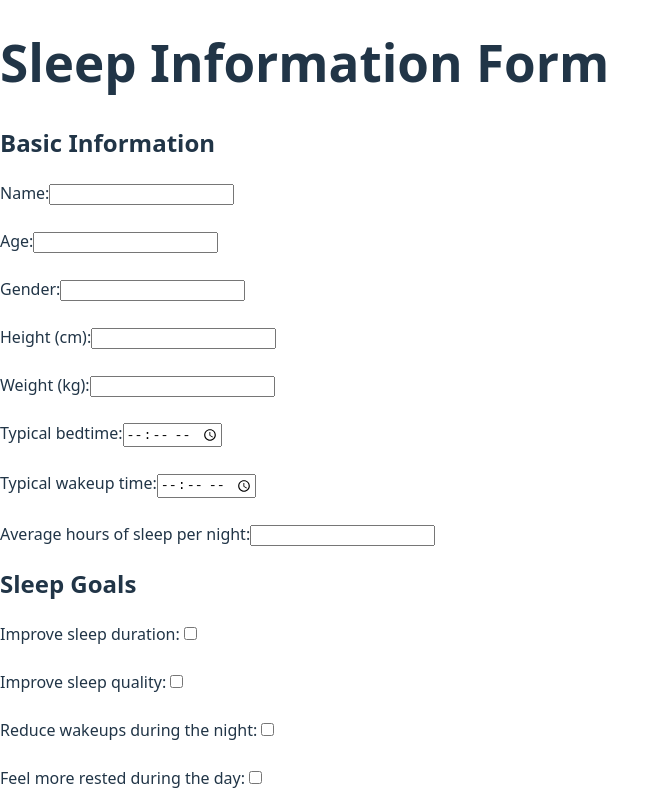
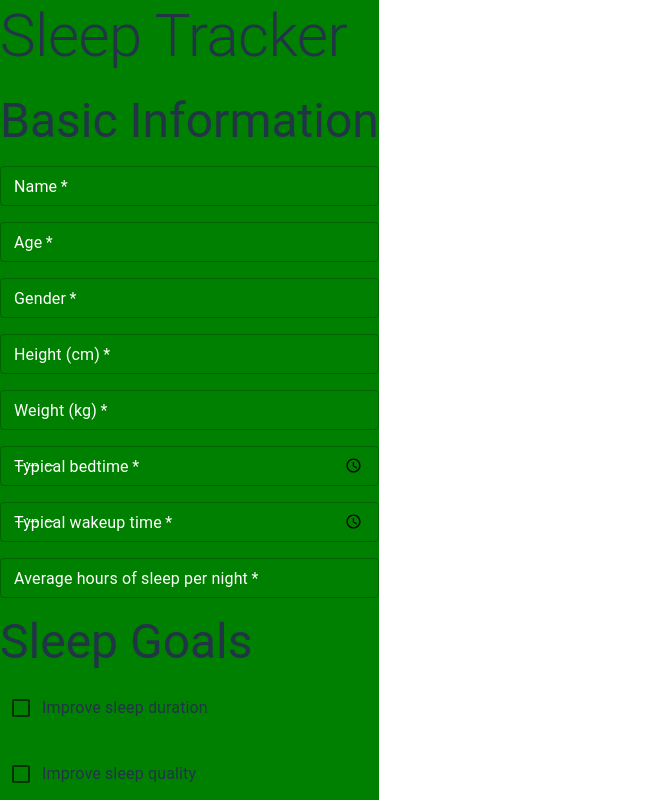
Before and after one commit to ducqluong/sleep-tracker-app, a React (Vite) app: page / in a window 1280 px wide. Shown: the top 800 px of the page, without its empty margins (0-669 px from the left). Built offline with nearby package versions, Linux system fonts and the light colour scheme.

Commit message:
Added styling for form

```diff
--- a/package.json
+++ b/package.json
@@ -10,6 +10,9 @@
     "preview": "vite preview"
   },
   "dependencies": {
+    "@emotion/react": "^11.14.0",
+    "@emotion/styled": "^11.14.0",
+    "@mui/material": "^6.4.8",
     "react": "^19.0.0",
     "react-dom": "^19.0.0",
     "react-hook-form": "^7.54.2"
--- a/src/App.tsx
+++ b/src/App.tsx
@@ -1,11 +1,17 @@
-// App.tsx
 import Form from "./components/Form/Form";
+import { Box } from "@mui/material";
 
 function App() {
   return (
-    <div>
+    <Box
+    // display="flex"
+    // justifyContent="center"
+    // alignItems="center"
+    // minHeight="100vh"
+    // minWidth="100wh"
+    >
       <Form />
-    </div>
+    </Box>
   );
 }
 
--- a/src/components/Form/BasicInfo.tsx
+++ b/src/components/Form/BasicInfo.tsx
@@ -1,50 +1,32 @@
-import { useFormContext } from "react-hook-form";
+import { Typography, Box, Stack } from "@mui/material";
+import InputField from "./InputField";
 
 function BasicInfo() {
-  const { register } = useFormContext();
+  return (
+    <Box>
+      <Typography variant="h3" gutterBottom>
+        Basic Information
+      </Typography>
 
-  return (
-    <>
-      <h2>Basic Information</h2>
-
-      <label htmlFor="name">Name:</label>
-      <input type="text" id="name" {...register("name")} />
-      <br />
-      <br />
-
-      <label htmlFor="age">Age:</label>
-      <input type="number" id="age" {...register("age")} />
-      <br />
-      <br />
-
-      <label htmlFor="gender">Gender:</label>
-      <input type="text" id="gender" {...register("gender")} />
-      <br />
-      <br />
-
-      <label htmlFor="height">Height (cm):</label>
-      <input type="number" id="height" {...register("height")} />
-      <br />
-      <br />
-
-      <label htmlFor="weight">Weight (kg):</label>
-      <input type="number" id="weight" {...register("weight")} />
-      <br />
-      <br />
-
-      <label htmlFor="bedtime">Typical bedtime:</label>
-      <input type="time" id="bedtime" {...register("bedtime")} />
-      <br />
-      <br />
-
-      <label htmlFor="wakeup_time">Typical wakeup time:</label>
-      <input type="time" id="wakeup_time" {...register("wakeup_time")} />
-      <br />
-      <br />
-
-      <label htmlFor="avg_sleep">Average hours of sleep per night:</label>
-      <input type="number" id="avg_sleep" {...register("avg_sleep")} />
-    </>
+      <Stack spacing={2}>
+        <InputField id="name" label="Name" />
+        <InputField id="age" label="Age" type="number" />
+        <InputField id="gender" label="Gender" />
+        <InputField id="height" label="Height (cm)" type="number" />
+        <InputField id="weight" label="Weight (kg)" type="number" />
+        <InputField id="bedtime" label="Typical bedtime" type="time" />
+        <InputField
+          id="wakeup_time"
+          label="Typical wakeup time"
+          type="time"
+        />
+        <InputField
+          id="avg_sleep"
+          label="Average hours of sleep per night"
+          type="number"
+        />
+      </Stack>
+    </Box>
   );
 }
 
--- /dev/null
+++ b/src/components/Form/CheckboxField.tsx
@@ -0,0 +1,20 @@
+import { useFormContext } from "react-hook-form";
+import { Checkbox, FormControlLabel } from "@mui/material";
+
+interface CheckboxFieldProps {
+  id: string;
+  label: string;
+}
+
+const CheckboxField = ({ id, label }: CheckboxFieldProps) => {
+  const { register } = useFormContext();
+
+  return (
+    <FormControlLabel
+      control={<Checkbox {...register(id)} />}
+      label={label}
+    />
+  );
+};
+
+export default CheckboxField;
--- a/src/components/Form/Form.tsx
+++ b/src/components/Form/Form.tsx
@@ -1,3 +1,4 @@
+import { Button, Typography, Stack, Box } from "@mui/material";
 import { useForm, SubmitHandler, FormProvider } from "react-hook-form";
 import BasicInfo from "./BasicInfo";
 import SleepGoals from "./SleepGoals";
@@ -32,18 +33,26 @@ function Form() {
   };
 
   return (
-    <>
-      <h1>Sleep Information Form</h1>
+    <Box
+      display="flex"
+      flexDirection="column"
+      sx={{ backgroundColor: "green" }}
+    >
+      <Typography variant="h2" gutterBottom>
+        Sleep Tracker
+      </Typography>
       <FormProvider {...methods}>
         <form onSubmit={handleSubmit(onSubmit)}>
-          <BasicInfo />
-          <SleepGoals />
-          <br />
-          <br />
-          <input type="submit" value="Submit" />
+          <Stack spacing={2}>
+            <BasicInfo />
+            <SleepGoals />
+            <Button type="submit" variant="contained">
+              Submit
+            </Button>
+          </Stack>
         </form>
       </FormProvider>
-    </>
+    </Box>
   );
 }
 
--- /dev/null
+++ b/src/components/Form/InputField.tsx
@@ -0,0 +1,40 @@
+import { TextField } from "@mui/material";
+import { useFormContext } from "react-hook-form";
+
+interface InputFieldProps {
+  id: string;
+  label: string;
+  type?: string;
+  required?: boolean;
+}
+
+const InputField = ({
+  id,
+  label,
+  type = "text",
+  required = true,
+}: InputFieldProps) => {
+  const { register } = useFormContext();
+
+  return (
+    <TextField
+      id={id}
+      label={label}
+      variant="outlined"
+      size="small"
+      type={type}
+      required={required}
+      {...register(id)}
+      sx={{
+        "& .MuiInputLabel-root": {
+          color: "white", // Label color
+        },
+        "& .MuiInputBase-input": {
+          color: "white", // Input text color
+        },
+      }}
+    />
+  );
+};
+
+export default InputField;
--- a/src/components/Form/SleepGoals.tsx
+++ b/src/components/Form/SleepGoals.tsx
@@ -1,52 +1,26 @@
-import { useFormContext } from "react-hook-form";
+import { Typography, Stack, Box } from "@mui/material";
+import CheckboxField from "./CheckboxField.tsx";
 
 function SleepGoals() {
-  const { register } = useFormContext();
+  return (
+    <Box>
+      <Typography variant="h3" gutterBottom>
+        Sleep Goals
+      </Typography>
 
-  return (
-    <>
-      <h2>Sleep Goals</h2>
-
-      <label htmlFor="goal_duration">Improve sleep duration:</label>
-      <input
-        type="checkbox"
-        id="goal_duration"
-        {...register("sleep_goals.duration")}
-        value="Improve sleep duration"
-      />
-      <br />
-      <br />
-
-      <label htmlFor="goal_quality">Improve sleep quality:</label>
-      <input
-        type="checkbox"
-        id="goal_quality"
-        {...register("sleep_goals.quality")}
-        value="Improve sleep quality"
-      />
-      <br />
-      <br />
-
-      <label htmlFor="goal_wakeups">
-        Reduce wakeups during the night:
-      </label>
-      <input
-        type="checkbox"
-        id="goal_wakeups"
-        {...register("sleep_goals.wakeups")}
-        value="Reduce wakeups during the night"
-      />
-      <br />
-      <br />
-
-      <label htmlFor="goal_rest">Feel more rested during the day:</label>
-      <input
-        type="checkbox"
-        id="goal_rest"
-        {...register("sleep_goals.rest")}
-        value="Feel more rested during the day"
-      />
-    </>
+      <Stack spacing={3} direction="column">
+        <CheckboxField id="goal_duration" label="Improve sleep duration" />
+        <CheckboxField id="goal_quality" label="Improve sleep quality" />
+        <CheckboxField
+          id="goal_wakeups"
+          label="Reduce wakeups during the night"
+        />
+        <CheckboxField
+          id="goal_rest"
+          label="Feel more rested during the day"
+        />
+      </Stack>
+    </Box>
   );
 }
 
```
Also changed, not shown: 1 other file (tests, documents, lock files or other folders).
